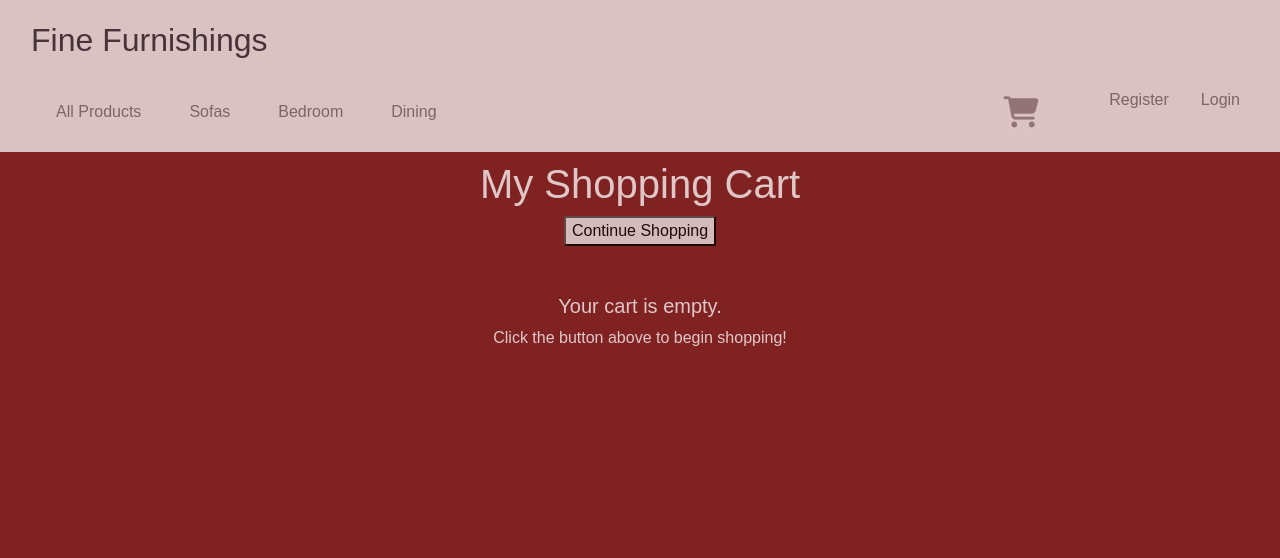
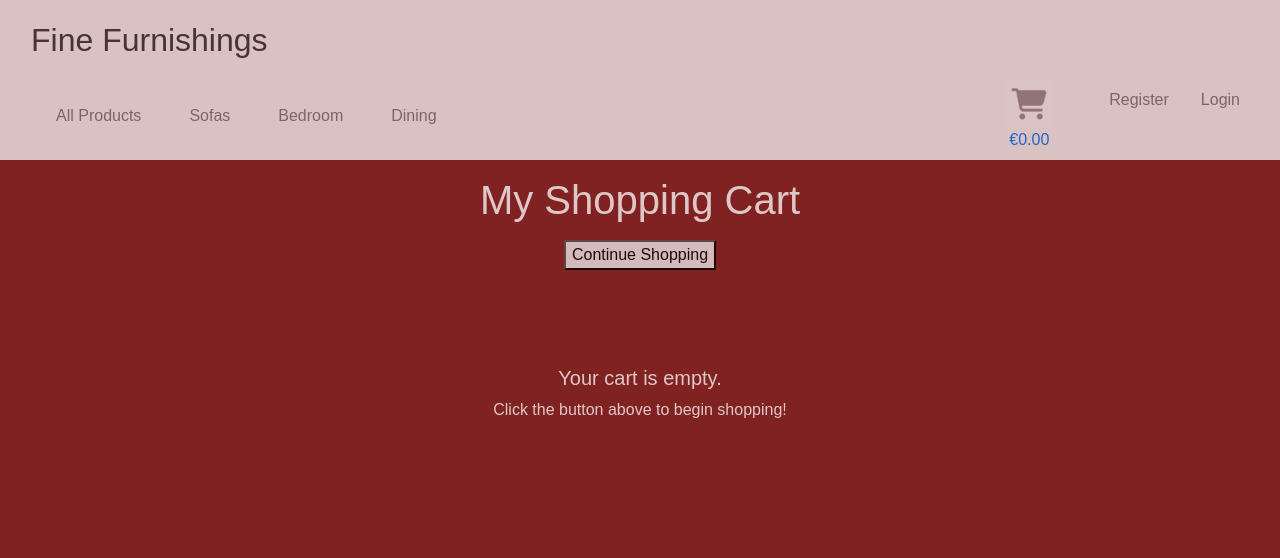
Before and after one commit to morganoleary/Fine-Furnishings, a Django app: page /cart/ in a window 1280 px wide. Shown: the top 558 px of the page. Run offline with Django 3.2, Linux system fonts and the light colour scheme; some libraries are stand-ins or nearby versions; some web fonts are replaced.

Commit message:
Updated shopping cart with products, quantities and totals

```diff
--- a/cart/contexts.py
+++ b/cart/contexts.py
@@ -1,5 +1,8 @@
 from decimal import Decimal
 from django.conf import settings
+from django.shortcuts import get_object_or_404
+from products.models import Product
+
 
 def cart_contents(request):
 
@@ -7,6 +10,17 @@ def cart_contents(request):
     total = 0
     product_count = 0
     delivery = Decimal(settings.STANDARD_DELIVERY_FEE)
+    cart = request.session.get('cart', {})
+
+    for item_id, quantity in cart.items():
+        product = get_object_or_404(Product, pk=item_id)
+        total += quantity * product.price
+        product_count += quantity
+        cart_items.append({
+            'item_id': item_id,
+            'quantity': quantity,
+            'product': product,
+        })
 
     order_total = total + delivery
 
--- a/cart/templates/cart/shopping_cart.html
+++ b/cart/templates/cart/shopping_cart.html
@@ -9,10 +9,10 @@
 
 {% block content %}
     <div class="container text-white top-padding mb-3">
-        <div class="row justify-content-center">
+        <div class="row justify-content-center mt-3">
             <div class="col-md-8 col-sm-12 text-center">
                 <h1 class="text-center">My Shopping Cart</h1>
-                <div class="d-flex justify-content-center">
+                <div class="d-flex justify-content-center mt-3 mb-5">
                     <a href="{% url 'products' %}">
                         <button>Continue Shopping</button>
                     </a>
@@ -23,7 +23,70 @@
             <div class="col-md-8 col-sm-12 text-center">
                 {% if cart_items %}
                     <div class="table-responsive">
-
+                        <table class="table table-sm table-borderless">
+                            <thead class="text-white">
+                                <tr>
+                                    <th scope="col">Items</th>
+                                    <th scope="col"></th>
+                                    <th scope="col">Price</th>
+                                    <th scope="col">Quantity</th>
+                                    <th scope="col"></th>
+                                    <th scope="col">Total</th>
+                                </tr>
+                            </thead>
+                            <tbody>
+                                {% for item in cart_items %}
+                                    <tr class="flex-sm-row align-items-center">
+                                        <td class="p-3 w-25">
+                                            <img class="img-fluid rounded" src="{{ item.product.image.url }}">
+                                        </td>
+                                        <td class="py-3 text-white">
+                                            <p class="my-0"><strong>{{ item.product.name }}</strong></p>
+                                            <p class="my-0 small">Product ID: {{ item.product.product_id }}</p>
+                                        </td>
+                                        <td class="py-3 text-white">
+                                            <p class="my-0">${{ item.product.price }}</p>
+                                        </td>
+                                        <td class="py-3 w-15 text-white">
+                                            <div class="row mb-3">
+                                                <div class="col">
+                                                    <div class="form-group">
+                                                        <div class="input-group">
+                                                            <input type="number" name="quantity" value="1" min="1" max="50" class="form-control d-inline-block w-auto" data-item_id="{{ product.id }}" id="id_qty_{{ product.id }}">
+                                                        </div>
+                                                    </div>
+                                                </div>
+                                            </div>
+                                        </td>
+                                        <td>
+                                            <a href="" class="btn btn-danger remove-button mr-3">
+                                                <img src="{% static 'trash-bin.ico' %}" alt="Trash Bin icon" class="trash-bin-icon">
+                                            </a>
+                                        </td>
+                                        <td class="py-3 text-white">
+                                            <p class="my-0">${{ item.product.price }}</p>
+                                        </td>
+                                    </tr>
+                                {% endfor %}
+                                <tr>
+                                    <td colspan="5" class="text-white pt-5 text-right">
+                                        <h6><strong>Product Total: ${{ total|floatformat:2 }}</strong></h6>
+                                        <h6>Delivery: ${{ delivery|floatformat:2 }}</h6>
+                                        <h4 class="mt-4"><strong>Total: ${{ order_total|floatformat:2 }}</strong></h4>
+                                    </td>
+                                </tr>
+                                <tr>
+                                    <td colspan="5" class="text-right text-white">
+                                        <a href="" class="btn btn-black rounded-0 btn-lg">
+                                            <span class="text-uppercase text-white">Secure Checkout</span>
+                                            <span class="icon text-white">
+                                                <i class="fas fa-lock"></i>
+                                            </span>
+                                        </a>
+                                    </td>
+                                </tr>
+                            </tbody>
+                        </table>
                     </div>
                 {% else %}
                     <h5 class="text-center mt-5">Your cart is empty.</h5>
--- a/cart/views.py
+++ b/cart/views.py
@@ -19,5 +19,4 @@ def add_to_cart(request, item_id):
         cart[item_id] = quantity
 
     request.session['cart'] = cart
-    print(request.session['cart'])
     return redirect(redirect_url)
--- a/profiles/templates/profiles/wishlist.html
+++ b/profiles/templates/profiles/wishlist.html
@@ -8,8 +8,8 @@
 {% block content %}
 <div class="container pt-5">
     <div class="row">
-        <div class="col-md-8 offset-md-2">
-            <h2 class="text-center mb-4 pt-5 text-white">Wishlist</h2>
+        <div class="col-md-8 offset-md-2 mt-5 mb-5">
+            <h2 class="text-center mb-5 pt-5 text-white">Wishlist</h2>
             {% if wishlist %}
             <div class="row row-cols-1 row-cols-sm-2 row-cols-md-2 row-cols-lg-4">
                 {% for product in wishlist %}
--- a/templates/base.html
+++ b/templates/base.html
@@ -109,8 +109,18 @@
             </ul>
             <ul class="navbar-nav ml-auto">
               <li class="mr-md-5">
-                <a class="nav-link" href="{% url 'cart' %}">
-                  <img src="{% static 'shopping-cart.ico' %}" alt="Shopping cart icon">
+                <a class="{% if total %}text-secondary font-weight-bold{% else %}text-dark{% endif %}nav-link" href="{% url 'cart' %}">
+                  <div class="text-center">
+                    <div><img src="{% static 'shopping-cart.ico' %}" alt="Shopping cart icon">
+                      <p class="my-0">
+                        {% if total %}
+                            ${{ total|floatformat:2 }}
+                        {% else %}
+                            €0.00
+                        {% endif %}
+                      </p>
+                    </div>
+                  </div>
                 </a>
               </li>
               {% if user.is_authenticated %}
```
Also changed, not shown: README.md.
